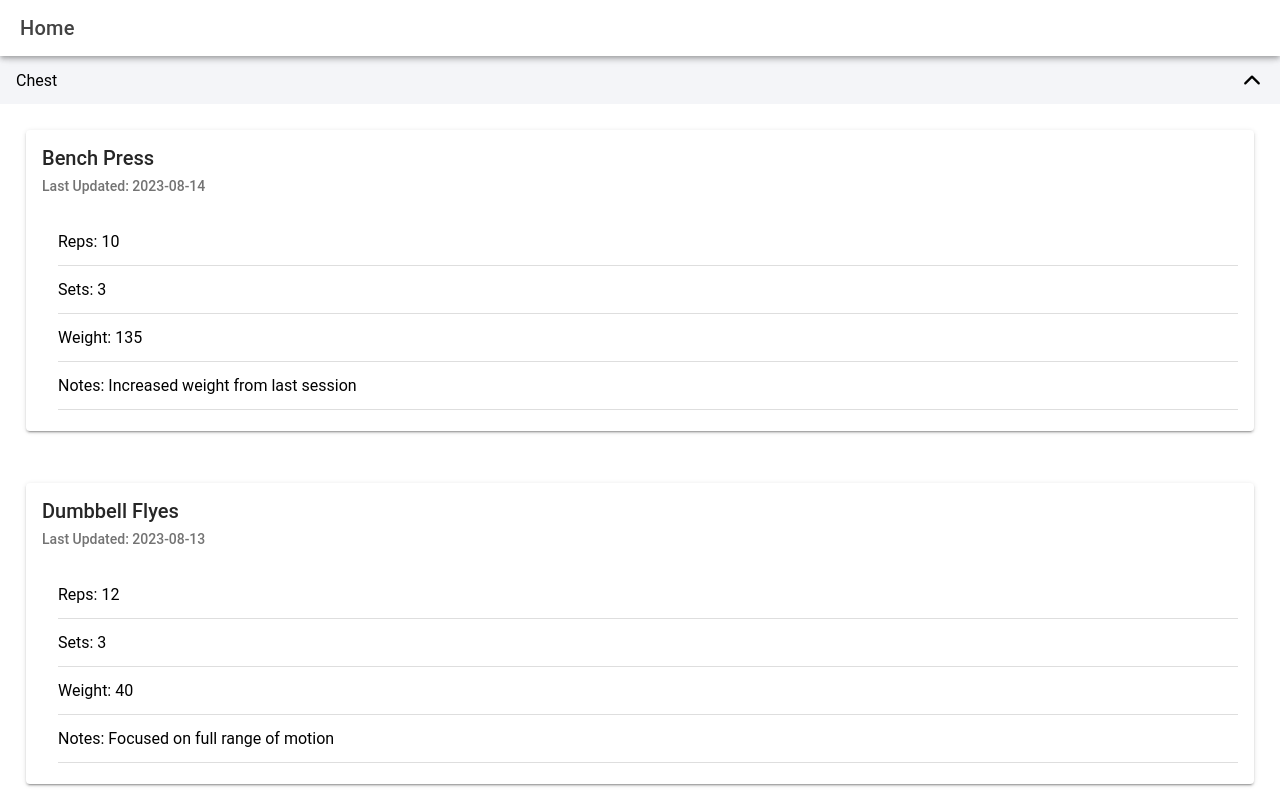
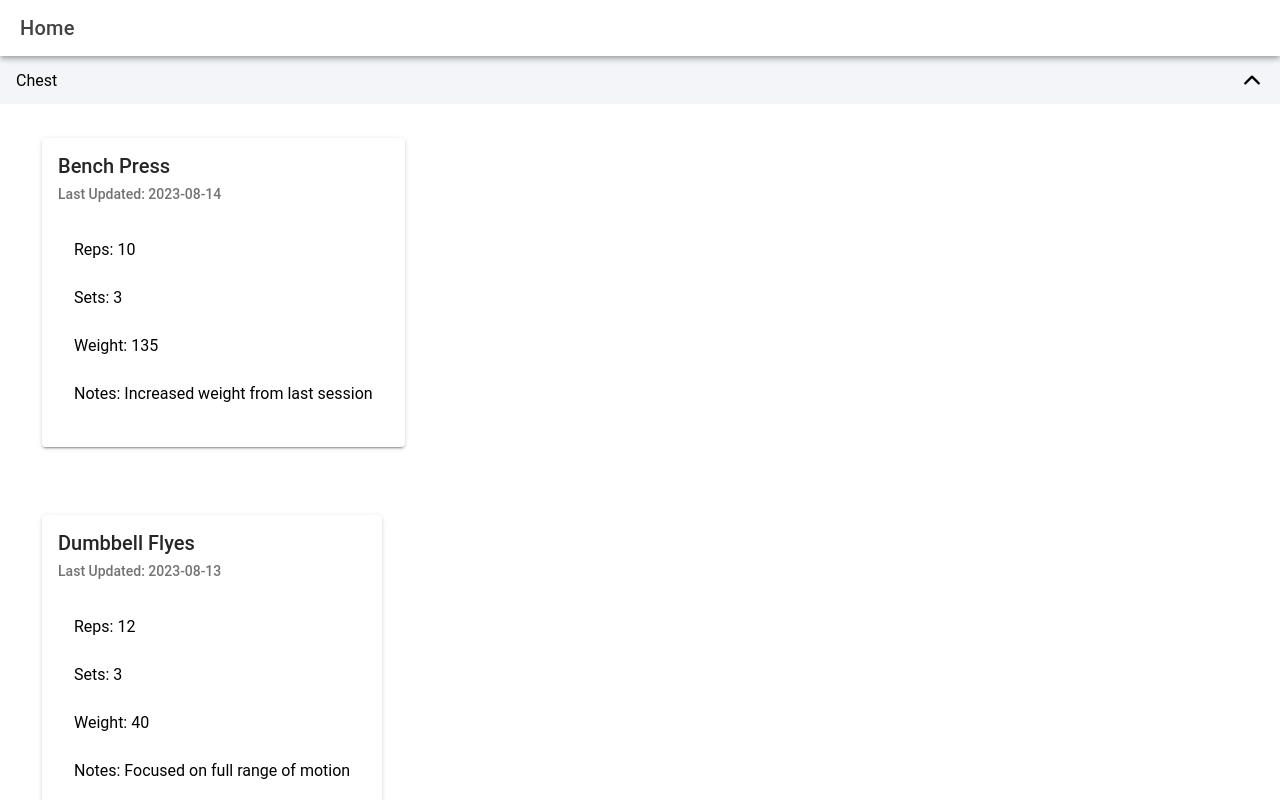
Before and after one commit to dteran24/lift-notesv2, a React (Vite) app: page / in a window 1280 px wide. Both pictures are taken after a click on the element 1252 px from the left and 80 px from the top of the page. Built offline with nearby package versions, Linux system fonts and the light colour scheme.

Commit message:
allow edit/delete ui and installed ion icons

```diff
--- a/package.json
+++ b/package.json
@@ -21,7 +21,7 @@
     "@ionic/react-router": "^7.0.0",
     "@types/react-router": "^5.1.20",
     "@types/react-router-dom": "^5.3.3",
-    "ionicons": "^7.0.0",
+    "ionicons": "^7.1.2",
     "react": "^18.2.0",
     "react-dom": "^18.2.0",
     "react-router": "^5.3.4",
--- a/src/components/WorkoutCard.tsx
+++ b/src/components/WorkoutCard.tsx
@@ -4,10 +4,15 @@ import {
   IonCardHeader,
   IonCardSubtitle,
   IonCardTitle,
+  IonIcon,
   IonItem,
+  IonItemOption,
+  IonItemOptions,
+  IonItemSliding,
   IonList,
 } from "@ionic/react";
 import { WorkoutItem } from "../models/WorkoutModel";
+import { createOutline, trash } from "ionicons/icons";
 
 interface WorkoutCardProps {
   workoutItem: WorkoutItem;
@@ -16,13 +21,26 @@ interface WorkoutCardProps {
 const WorkoutCard = (props: WorkoutCardProps) => {
   const { workoutItem } = props;
   return (
+    <IonList lines="none">
+      <IonItemSliding>
+        <IonItemOptions side="start">
+          <IonItemOption color="danger">
+            <IonIcon slot="icon-only" icon={trash}></IonIcon>
+          </IonItemOption>
+        </IonItemOptions>
+        <IonItemOptions side="end">
+          <IonItemOption>
+            <IonIcon slot="icon-only" icon={createOutline}></IonIcon>
+          </IonItemOption>
+        </IonItemOptions>
+        <IonItem>
           <IonCard>
             <IonCardHeader>
               <IonCardTitle>{workoutItem.WorkoutName}</IonCardTitle>
               <IonCardSubtitle>{`Last Updated: ${workoutItem.Date}`}</IonCardSubtitle>
             </IonCardHeader>
             <IonCardContent>
-        <IonList>
+              <IonList className="ion-padding-bottom">
                 <IonItem>{`Reps: ${workoutItem.Reps}`}</IonItem>
                 <IonItem>{`Sets: ${workoutItem.Sets}`}</IonItem>
                 <IonItem>{`Weight: ${workoutItem.Weight}`}</IonItem>
@@ -30,6 +48,9 @@ const WorkoutCard = (props: WorkoutCardProps) => {
               </IonList>
             </IonCardContent>
           </IonCard>
+        </IonItem>
+      </IonItemSliding>
+    </IonList>
   );
 };
 export default WorkoutCard;
```
Also changed, not shown: src/components/EditModal.tsx (added, +10 -0 lines), 1 other file (tests, documents, lock files or other folders). Lines whose indentation alone changed are shown as unchanged.
